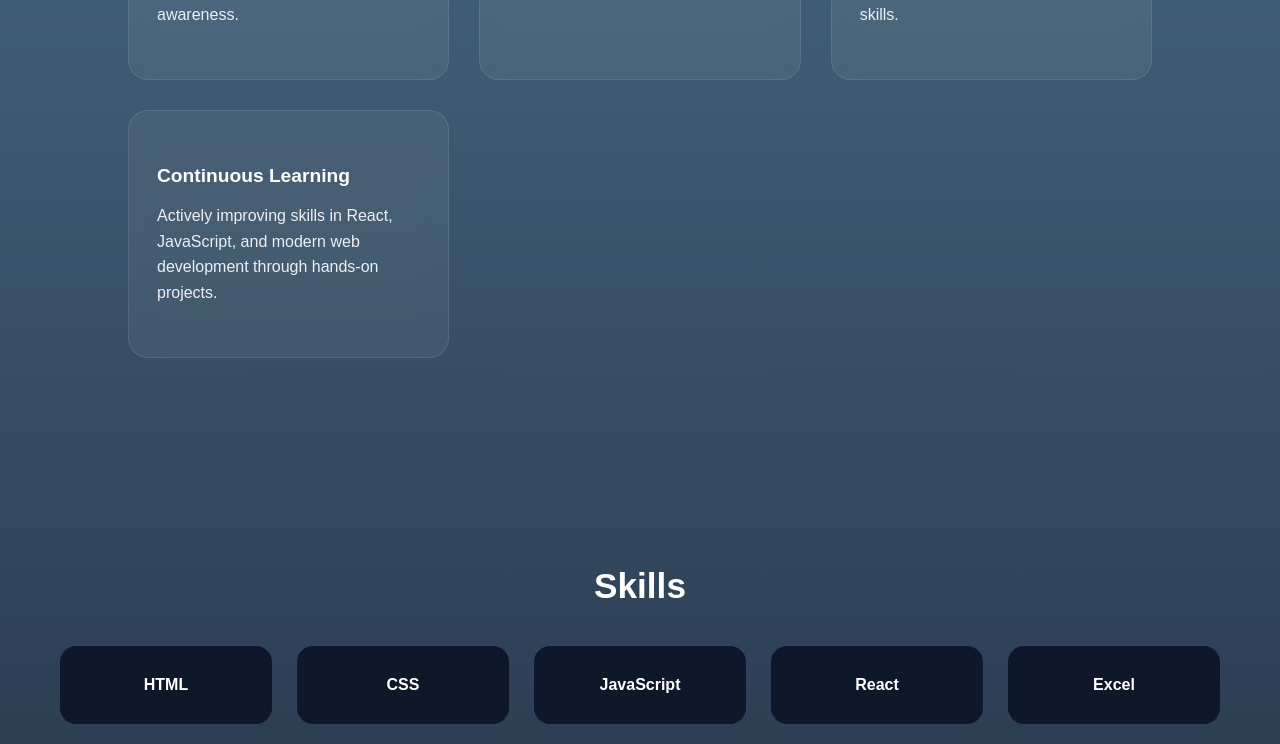
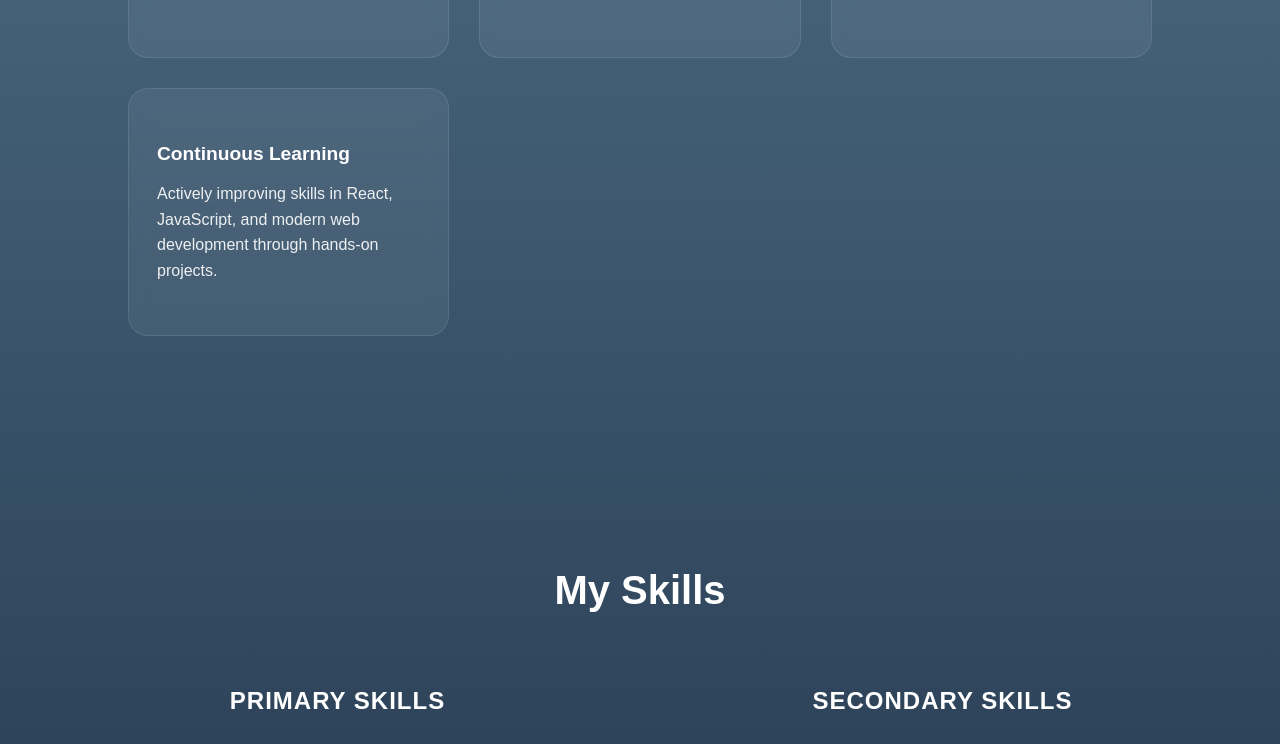
Before and after one commit to KhushiWalia09/portfolio, a React (Vite) app: page / in a window 1280 px wide. Shown: the part 2740-3484 px from the top of the page. Built offline with nearby package versions, Linux system fonts and the light colour scheme.

Commit message:
Changes Done!

```diff
--- a/src/components/Projects.jsx
+++ b/src/components/Projects.jsx
@@ -46,19 +46,32 @@ function Projects() {
           <span>Java • Swing</span>
         </div>
         <div className="project-card">
-          <h3>Connectly</h3>
+          <h3>The Divine Drift</h3>
+          <div className="project-links">
             <a
-            href="https://github.com/KhushiWalia09/Connectly.git"
+              href="https://github.com/KhushiWalia09/Divine-Drift.git"
               target="_blank"
               rel="noopener noreferrer"
-            className="project-btn"
+              className="project-btn primary"
             >
               📄 View Project
             </a>
+            <a
+              href="https://divine-drift.vercel.app/"
+              target="_blank"
+              rel="noopener noreferrer"
+              className="project-btn secondary"
+            >
+              🎮 Play
+            </a>
+          </div>
+          <p>
+            A 2D browser game built with HTML5 Canvas featuring smooth
+            animations, sound effects, power-ups, and responsive controls across
+            devices.
+          </p>
 
-          <p>React-based social connection app with a clean and responsive user interface.</p>
-
-          <span>React • CSS • JavaScript</span>
+          <span>HTML Canvas • CSS • JavaScript • Audio API</span>
         </div>
       </div>
     </section>
--- a/src/components/Skills.css
+++ b/src/components/Skills.css
@@ -1,76 +1,130 @@
 .skills {
-  padding: 80px 60px;
-  background-color: linear-gradient(180deg,
-      #90cbeb 0%,
-      #020617 100%);
+  padding: 100px 60px;
+  background: transparent;
   color: white;
-  text-align: center;
+  position: relative;
+  overflow: hidden;
 }
 
-.section-title {
-  font-size: 2.2rem;
-  margin-bottom: 40px;
-  color: #ffffff;
-  font-weight: 700;
-  -webkit-font-smoothing: antialiased;
+.skills .container {
+  max-width: 2000px;
+  margin: 0 auto;
 }
 
-@media (max-width: 768px) {
-  .skills {
-    background: radial-gradient(circle at center, #0f172a 0%, #020617 100%) !important;
-  }
+.skills-columns {
+  display: grid;
+  grid-template-columns: 1fr 1fr;
+  gap: 50px;
+  margin-top: 50px;
+  align-items: start;
+}
+
+.skills-subtitle {
+  margin-bottom: 30px;
+  font-size: 1.5rem;
+  letter-spacing: 1px;
+  color: #38bdf8;
+  text-transform: uppercase;
+  font-weight: 600;
+  text-align: center;
 }
 
 .skills-grid {
   display: grid;
-  grid-template-columns: repeat(auto-fit, minmax(180px, 1fr));
-  gap: 25px;
+  grid-template-columns: repeat(auto-fit, minmax(160px, 1fr));
+  gap: 20px;
 }
 
 .skill-card {
-  padding: 30px;
-  background: #0f172a;
-  border-radius: 16px;
-  font-weight: bold;
+  padding: 25px 15px;
+  background: rgba(255, 255, 255, 0.05);
+  backdrop-filter: blur(10px);
+  -webkit-backdrop-filter: blur(10px);
+  border: 1px solid rgba(255, 255, 255, 0.1);
+  border-radius: 20px;
+  display: flex;
+  flex-direction: column;
+  align-items: center;
+  justify-content: center;
+  gap: 15px;
+  transition: all 0.4s cubic-bezier(0.4, 0, 0.2, 1);
+  position: relative;
+  overflow: hidden;
   cursor: pointer;
-
-  transition: transform 0.3s ease, box-shadow 0.3s ease;
 }
 
-/* 🔥 hover animation */
-.skill-card:hover {
-  transform: translateY(-8px) scale(1.03);
-  box-shadow: 0 0 25px rgba(56, 189, 248, 0.35);
+.skill-card::before {
+  content: '';
+  position: absolute;
+  top: 0;
+  left: -100%;
+  width: 100%;
+  height: 100%;
+  background: linear-gradient(90deg,
+      transparent,
+      rgba(255, 255, 255, 0.1),
+      transparent);
+  transition: 0.5s;
 }
 
-.skills {
-  animation: fadeUp 1.2s ease forwards;
+.skill-card:hover::before {
+  left: 100%;
 }
 
-@keyframes fadeUp {
-  from {
-    opacity: 0;
-    transform: translateY(40px);
-  }
+.skill-card:hover {
+  transform: translateY(-10px);
+  background: rgba(255, 255, 255, 0.12);
+  border-color: #38bdf8;
+  box-shadow: 0 10px 30px -10px rgba(56, 189, 248, 0.4);
+}
 
-  to {
-    opacity: 1;
-    transform: translateY(0);
+.skill-icon-placeholder {
+  width: 40px;
+  height: 40px;
+  background: linear-gradient(135deg, #38bdf8 0%, #1d4ed8 100%);
+  border-radius: 10px;
+  opacity: 0.9;
+}
+
+.skill-card span {
+  font-size: 1rem;
+  font-weight: 600;
+  color: #ffffff;
+  text-shadow: 0 2px 4px rgba(0, 0, 0, 0.3);
+}
+
+/* Section title override */
+.section-title {
+  font-size: 2.5rem;
+  margin-bottom: 20px;
+  font-weight: 800;
+  text-align: center;
+  color: #ffffff;
+}
+
+@media (max-width: 992px) {
+  .skills-columns {
+    grid-template-columns: 1fr;
+    gap: 40px;
   }
 }
 
 @media (max-width: 768px) {
   .skills {
-    padding: 60px 20px;
+    padding: 80px 20px;
+  }
+
+  .skills-columns {
+    margin-top: 30px;
+    gap: 30px;
   }
 
   .skills-grid {
     grid-template-columns: repeat(2, 1fr);
-    /* 2 columns on mobile instead of auto-fit minmax which might result in 1 */
     gap: 15px;
   }
 
   .section-title {
-    font-size: 1.8rem;
+    font-size: 2rem;
   }
 }
--- a/src/components/Skills.jsx
+++ b/src/components/Skills.jsx
@@ -1,25 +1,51 @@
 import "./Skills.css";
 
 function Skills() {
-  const skills = [
+  const primarySkills = [
     "HTML",
     "CSS",
     "JavaScript",
     "React",
     "Excel",
+  ];
+  const SecondarySkills = [
+    "Git",
+    "GitHub",
     "Stop-Motion Animation",
   ];
 
   return (
     <section className="skills" id="skills">
-      <h2 className="section-title">Skills</h2>
+      <div className="container">
+        <h2 className="section-title reveal">My Skills</h2>
 
-      <div className="skills-grid reveal">
-        {skills.map((skill, index) => (
-          <div className="skill-card" key={index}>
-            {skill}
+        <div className="skills-columns">
+          {/* Primary Skills */}
+          <div className="skills-column reveal-left">
+            <h3 className="skills-subtitle">Primary Skills</h3>
+            <div className="skills-grid">
+              {primarySkills.map((skill, index) => (
+                <div className="skill-card" key={index}>
+                  <div className="skill-icon-placeholder"></div>
+                  <span>{skill}</span>
+                </div>
+              ))}
+            </div>
           </div>
-        ))}
+
+          {/* Secondary Skills */}
+          <div className="skills-column reveal-right">
+            <h3 className="skills-subtitle">Secondary Skills</h3>
+            <div className="skills-grid">
+              {SecondarySkills.map((skill, index) => (
+                <div className="skill-card" key={index}>
+                  <div className="skill-icon-placeholder"></div>
+                  <span>{skill}</span>
+                </div>
+              ))}
+            </div>
+          </div>
+        </div>
       </div>
     </section>
   );
```
Lines whose indentation alone changed are shown as unchanged.
